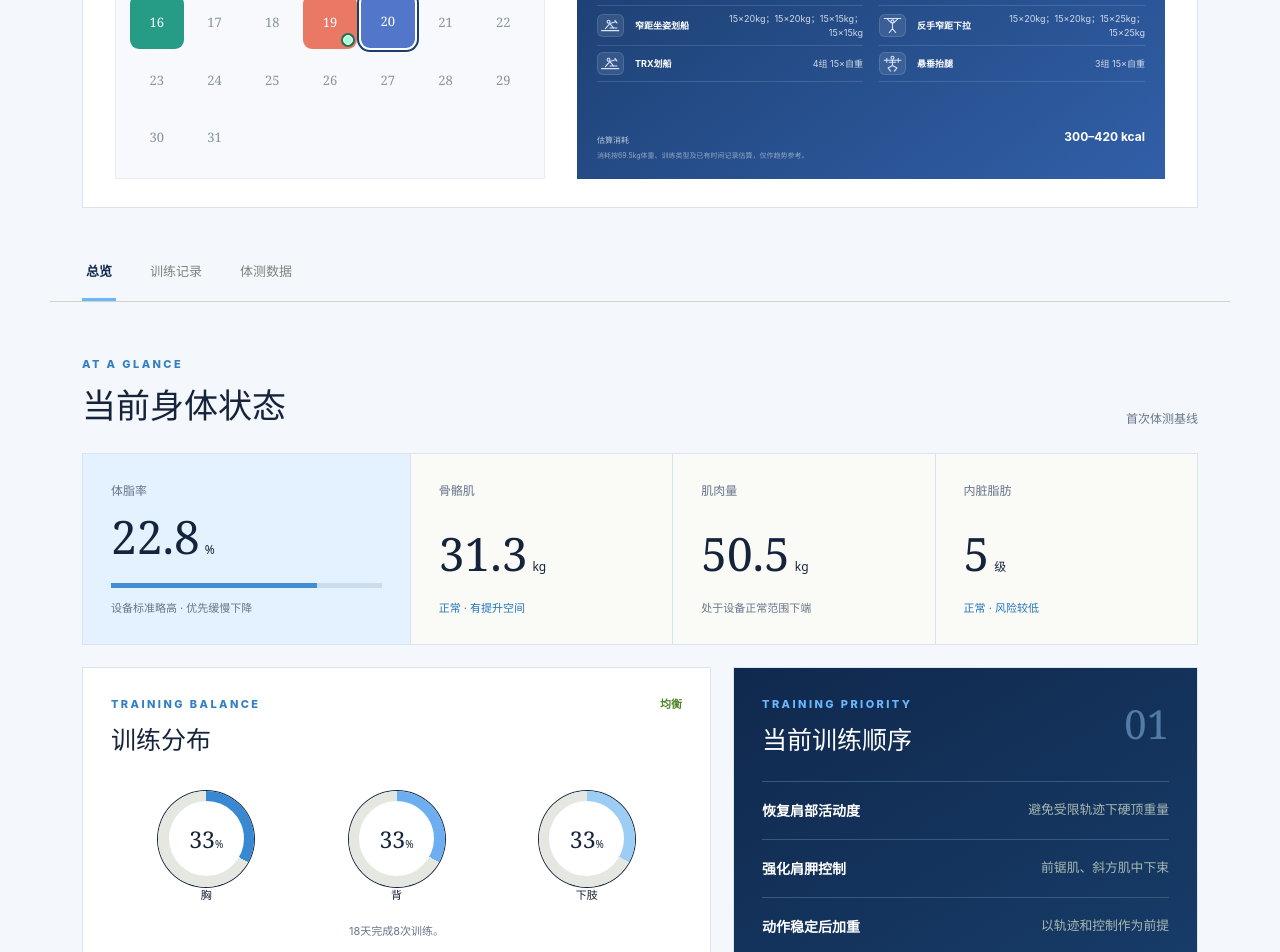
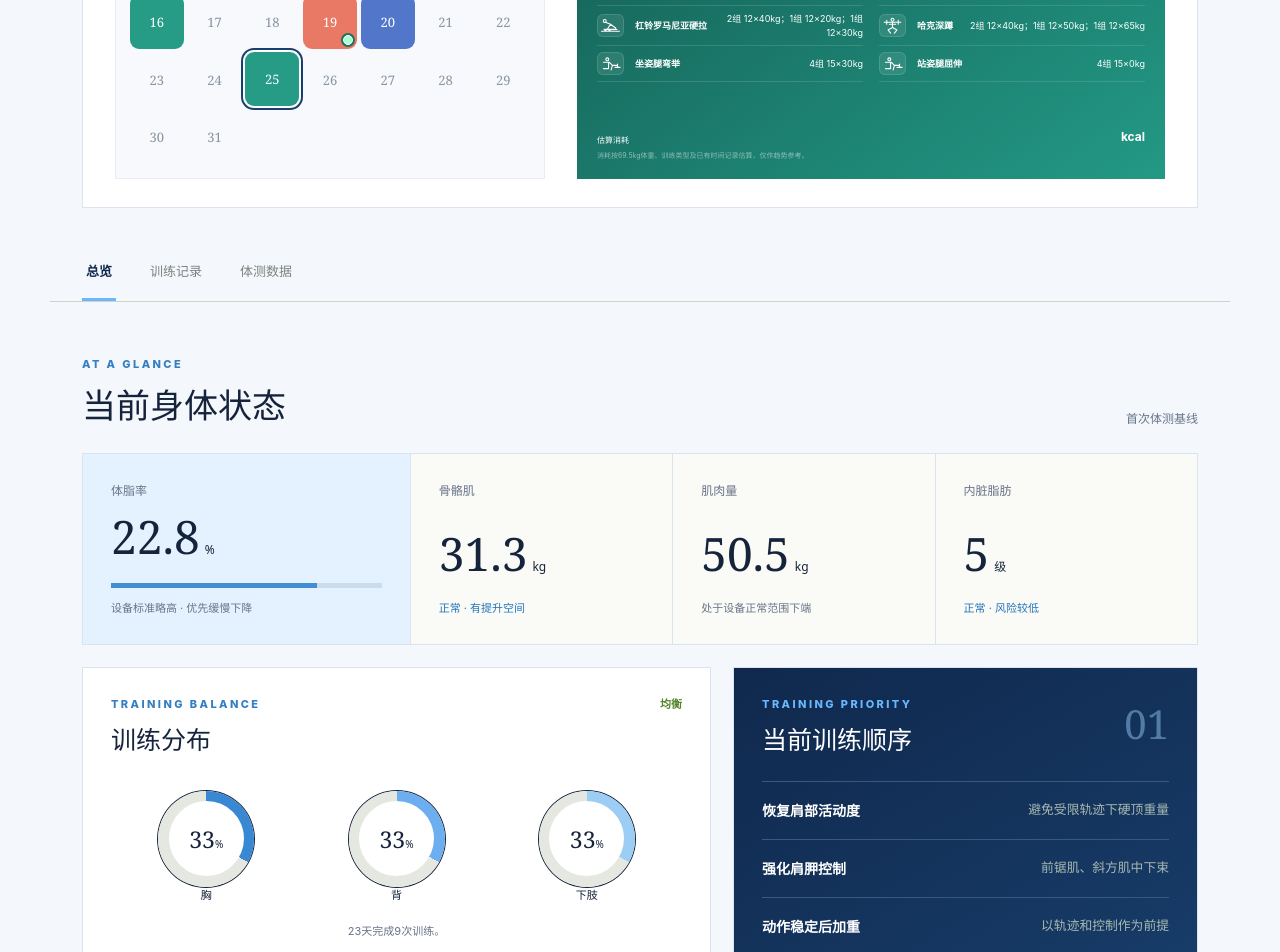
Before and after one commit to Eason199907/fitness-progress, a Next.js app: page / in a window 1280 px wide. Shown: the part 440-1392 px from the top of the page. Built offline with nearby package versions, Linux system fonts and the light colour scheme.

Commit message:
Refactor session handling and update UI elements

```diff
--- a/app/page.tsx
+++ b/app/page.tsx
@@ -1,7 +1,25 @@
 "use client";
-import { useState } from "react";
+import { useEffect, useMemo, useState } from "react";
 
-const sessions = [
+type Session = {
+  date: string;
+  part: string;
+  intensity: number | null;
+  note: string;
+  tone: string;
+  time: string;
+  cardioTime: string | null;
+  mode: string;
+  sleep: string;
+  warmup: string;
+  calories: string | null;
+  actions: { name: string; sets: string }[];
+  cardio: string | null;
+  strengthCalories: string | null;
+  cardioCalories: string | null;
+};
+
+const legacySessions = [
   {
     date: "08.03",
     part: "胸",
@@ -318,10 +336,41 @@ function ExerciseIcon({ name }: { name: string }) {
 
 export default function Home() {
   const [tab, setTab] = useState<"overview" | "training" | "body">("overview");
-  const [selectedDay, setSelectedDay] = useState(20);
+  const [sessions, setSessions] = useState<Session[]>([]);
+  const [selectedDay, setSelectedDay] = useState(25);
+
+  useEffect(() => {
+    fetch("/data/sessions.json", { cache: "no-store" })
+      .then((r) => {
+        if (!r.ok) throw new Error(`Failed to load sessions: ${r.status}`);
+        return r.json();
+      })
+      .then((data: Session[]) => {
+        setSessions(data);
+        if (data.length) {
+          const latestDay = Number(data[data.length - 1].date.slice(3));
+          setSelectedDay(latestDay);
+        }
+      })
+      .catch((err) => {
+        console.error(err);
+        setSessions(legacySessions as Session[]);
+      });
+  }, []);
+
   const selectedSession = sessions.find(
     (s) => Number(s.date.slice(3)) === selectedDay,
   );
+
+  const sessionCount = sessions.length;
+  const firstDate = sessions[0]?.date ?? "—";
+  const lastDate = sessions[sessionCount - 1]?.date ?? "—";
+  const daysSpan = useMemo(() => {
+    if (!sessionCount) return 0;
+    const first = Number(firstDate.slice(3));
+    const last = Number(lastDate.slice(3));
+    return last - first + 1;
+  }, [firstDate, lastDate, sessionCount]);
   return (
     <main>
       <header className="topbar">
@@ -560,7 +609,7 @@ export default function Home() {
                 <Ring value={33} label="背" color="#6caef0" />
                 <Ring value={33} label="下肢" color="#9bcdf5" />
               </div>
-              <p className="caption">18天完成8次训练。</p>
+              <p className="caption">{daysSpan}天完成{sessionCount}次训练。</p>
             </article>
             <article className="panel focus">
               <div className="panel-title">
@@ -601,7 +650,7 @@ export default function Home() {
               <div>
                 <p>TRAINING CALENDAR</p>
                 <b>2026 · 08</b>
-                <span>8次</span>
+                <span>{sessionCount}次</span>
               </div>
               <div className="calendar-legend">
                 <span>
@@ -762,9 +811,9 @@ export default function Home() {
           <section className="section-head timeline-head">
             <div>
               <p>TRAINING LOG</p>
-              <h2>八次训练时间线</h2>
+              <h2>{sessionCount}次训练时间线</h2>
             </div>
-            <span>2026.08.03—08.20</span>
+            <span>2026.{firstDate}—{lastDate}</span>
           </section>
           <div className="session-list">
             {sessions.map((s, i) => (
```
